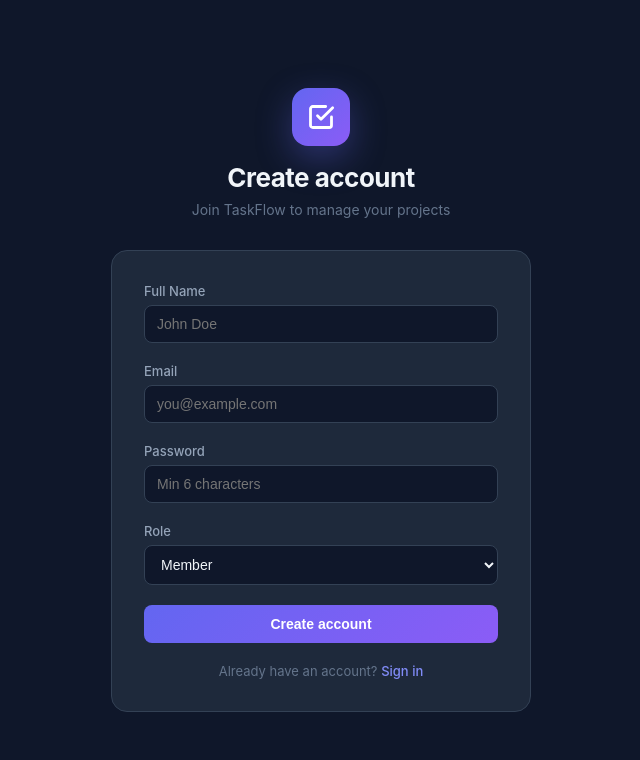
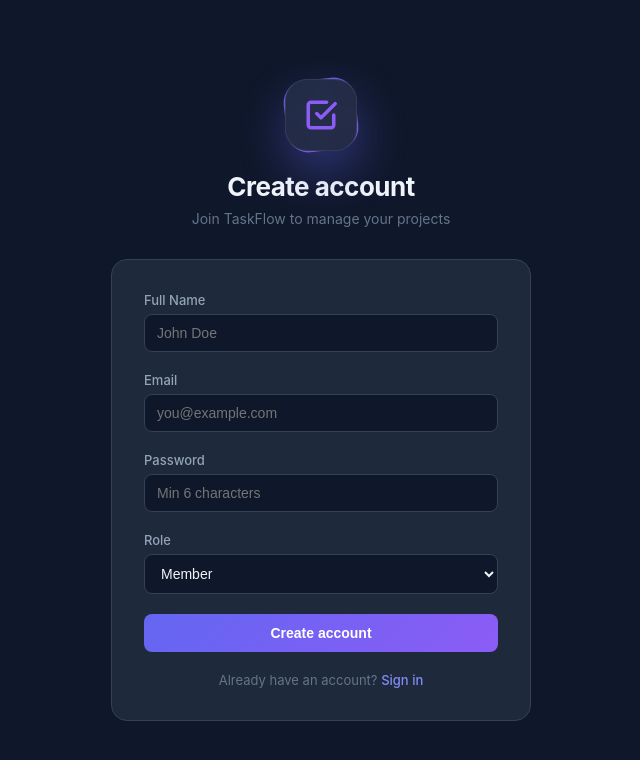
Before and after one commit to mrdinesh-kushwaha/WorkFlow, a React (Create React App) app in the folder frontend/: page /signup in a window 1280 px wide. Shown: the top 760 px of the page, without its empty margins (319-959 px from the left). Built offline with nearby package versions, Linux system fonts and the light colour scheme; no server answers.

Commit message:
improve login and signup page

```diff
--- a/frontend/src/pages/Login.js
+++ b/frontend/src/pages/Login.js
@@ -26,18 +26,46 @@ const Login = () => {
     <div style={{ minHeight:'100dvh', background:'#0f172a', display:'flex', alignItems:'center', justifyContent:'center', padding:20 }}>
       <div style={{ width:'100%', maxWidth:420 }}>
         <div style={{ textAlign:'center', marginBottom:32 }}>
-          <div style={{
-            width:58,
-            height:58,
-            background:'linear-gradient(135deg,#6366f1,#8b5cf6)',
-            borderRadius:16,
-            display:'inline-flex',
-            alignItems:'center',
-            justifyContent:'center',
-            marginBottom:16,
-            boxShadow:'0 12px 35px rgba(99,102,241,0.35)'
-          }}>
-            <CheckSquare size={28} color="#fff" strokeWidth={2.4} />
+          <div
+              style={{
+                position:'relative',
+                width:72,
+                height:72,
+                margin:'0 auto 20px',
+              }}
+          >
+            <div
+                style={{
+                  position:'absolute',
+                  inset:0,
+                  borderRadius:22,
+                  background:'linear-gradient(135deg,#6366f1,#8b5cf6)',
+                  boxShadow:'0 20px 50px rgba(99,102,241,0.45)',
+                  transform:'rotate(-6deg)',
+                  opacity:0.9
+                }}
+            />
+
+            <div
+                style={{
+                  position:'absolute',
+                  inset:0,
+                  borderRadius:22,
+                  background:'rgba(30,41,59,0.92)',
+                  border:'1px solid rgba(255,255,255,0.08)',
+                  backdropFilter:'blur(12px)',
+                  display:'flex',
+                  alignItems:'center',
+                  justifyContent:'center',
+                  transform:'rotate(0deg)',
+                }}
+            >
+              <CheckSquare
+                  size={34}
+                  color="#8b5cf6"
+                  strokeWidth={2.5}
+              />
+            </div>
           </div>
           <h1 style={{ color:'#f1f5f9', fontSize:26, fontWeight:700, margin:0, letterSpacing:'-0.5px' }}>Welcome back</h1>
           <p style={{ color:'#64748b', marginTop:8, fontSize:14 }}>Sign in to your TaskFlow account</p>
--- a/frontend/src/pages/Signup.js
+++ b/frontend/src/pages/Signup.js
@@ -26,18 +26,46 @@ const Signup = () => {
     <div style={{ minHeight:'100vh', background:'#0f172a', display:'flex', alignItems:'center', justifyContent:'center', padding:20 }}>
       <div style={{ width:'100%', maxWidth:420 }}>
         <div style={{ textAlign:'center', marginBottom:32 }}>
-          <div style={{
-            width:58,
-            height:58,
-            background:'linear-gradient(135deg,#6366f1,#8b5cf6)',
-            borderRadius:16,
-            display:'inline-flex',
-            alignItems:'center',
-            justifyContent:'center',
-            marginBottom:16,
-            boxShadow:'0 12px 35px rgba(99,102,241,0.35)'
-          }}>
-            <CheckSquare size={28} color="#fff" strokeWidth={2.4} />
+          <div
+              style={{
+                position:'relative',
+                width:72,
+                height:72,
+                margin:'0 auto 20px',
+              }}
+          >
+            <div
+                style={{
+                  position:'absolute',
+                  inset:0,
+                  borderRadius:22,
+                  background:'linear-gradient(135deg,#6366f1,#8b5cf6)',
+                  boxShadow:'0 20px 50px rgba(99,102,241,0.45)',
+                  transform:'rotate(-6deg)',
+                  opacity:0.9
+                }}
+            />
+
+            <div
+                style={{
+                  position:'absolute',
+                  inset:0,
+                  borderRadius:22,
+                  background:'rgba(30,41,59,0.92)',
+                  border:'1px solid rgba(255,255,255,0.08)',
+                  backdropFilter:'blur(12px)',
+                  display:'flex',
+                  alignItems:'center',
+                  justifyContent:'center',
+                  transform:'rotate(0deg)',
+                }}
+            >
+              <CheckSquare
+                  size={34}
+                  color="#8b5cf6"
+                  strokeWidth={2.5}
+              />
+            </div>
           </div>
           <h1 style={{ color:'#f1f5f9', fontSize:26, fontWeight:700, margin:0, letterSpacing:'-0.5px' }}>Create account</h1>
           <p style={{ color:'#64748b', marginTop:8, fontSize:14 }}>Join TaskFlow to manage your projects</p>
```
